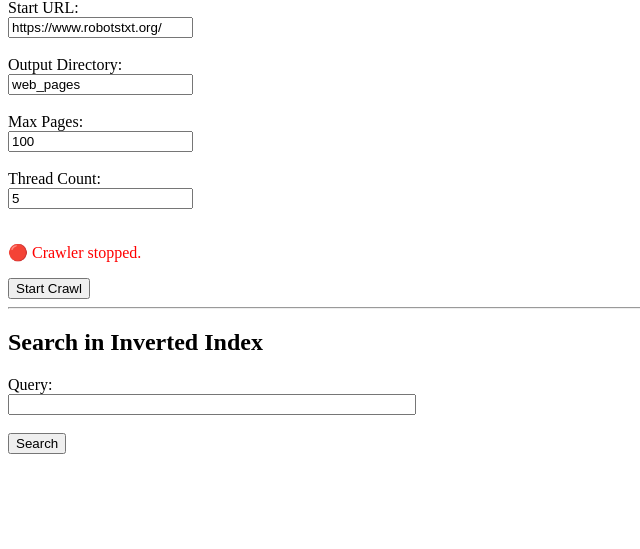
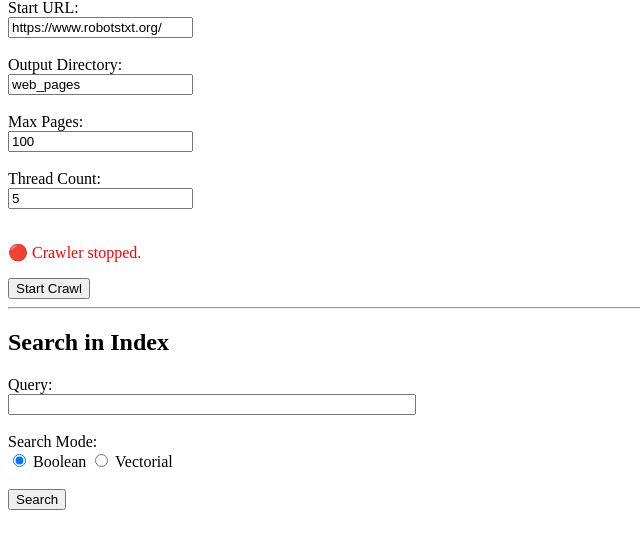
Before and after one commit to strings1/WebCrawler, a Flask app: page / in a window 1280 px wide. Shown: the part 68-617 px from the top of the page, without its empty margins (0-640 px from the left). Run offline with Flask 3, Linux system fonts and the light colour scheme.

Commit message:
Added search page with results for boolean and vectorial search

```diff
--- a/webcrawler_project/web/app.py
+++ b/webcrawler_project/web/app.py
@@ -9,6 +9,7 @@ from webcrawler_project.index.direct_index import build_direct_index
 from webcrawler_project.index.inverted_index import build_inverted_index
 from webcrawler_project.utils.trie import Trie
 from webcrawler_project.search.boolean_search import boolean_search
+from webcrawler_project.search.vectorial_search import vectorial_search
 
 
 app = Flask(__name__)
@@ -80,12 +81,25 @@ def index():
 @app.route("/search")
 def search():
     query = request.args.get("query", "")
+    mode = request.args.get("mode", "boolean")
+    results = []
+
     if not query or not loaded_indexes["inverted_index"]:
         return render_template("search_results.html", query=query, results=[])
 
-    all_docs = set(loaded_indexes["direct_index"].keys())
-    results = boolean_search(query, loaded_indexes["inverted_index"], all_docs)
-    return render_template("search_results.html", query=query, results=sorted(results))
+    if mode == "boolean":
+        all_docs = set(loaded_indexes["direct_index"].keys())
+        results = boolean_search(query, loaded_indexes["inverted_index"], all_docs)
+        results = [(doc, None) for doc in sorted(results)]  # scor None
+    elif mode == "vectorial":
+        stop = Trie()
+        exc = Trie()
+        for w in ["the", "and", "is", "to", "in"]: stop.insert(w)
+        for w in ["python", "webcrawler", "2024"]: exc.insert(w)
+
+        results = vectorial_search(query, loaded_indexes["inverted_index"], stop, exc)
+
+    return render_template("search_results.html", query=query, results=results, mode=mode)
 
 if __name__ == "__main__":
     app.run(debug=True)
--- a/webcrawler_project/web/templates/index.html
+++ b/webcrawler_project/web/templates/index.html
@@ -29,12 +29,16 @@
     </form>
 
     <hr>
-    <h2>Search in Inverted Index</h2>
+    <h2>Search in Index</h2>
     <form method="GET" action="/search">
-      <label>Query:</label><br>
-      <input type="text" name="query" style="width: 400px;" required>
-      <br><br>
-      <button type="submit">Search</button>
+    <label>Query:</label><br>
+    <input type="text" name="query" style="width: 400px;" required><br><br>
+
+    <label>Search Mode:</label><br>
+    <input type="radio" name="mode" value="boolean" checked> Boolean
+    <input type="radio" name="mode" value="vectorial"> Vectorial<br><br>
+
+    <button type="submit">Search</button>
     </form>
 </body>
 </html>
```
Also changed, not shown: webcrawler_project/web/templates/search_results.html (+11 -5 lines).
